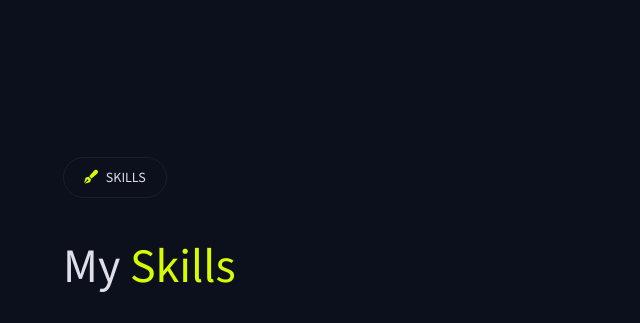
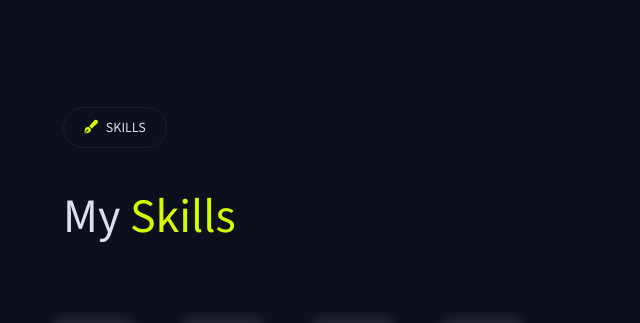
Before and after one commit to AliDevHub/portfolio, a plain HTML site: page index.html in a window 1280 px wide. Shown: the part 5180-5503 px from the top of the page, without its empty margins (533-1173 px from the left). Drawn offline with nearby package versions, Linux system fonts and the light colour scheme; a script that the page names is missing.

Commit message:
about-section .right .Skills > Removed margin

```diff
--- a/style.css
+++ b/style.css
@@ -545,9 +545,9 @@ section{
     min-height: 90vh;
     margin-bottom: 50px;
 }
-.about-section .right .Skills{
+/* .about-section .right .Skills{
     margin-top: 100px;
-}
+} */
 
 
 .right .subtitle{
```
